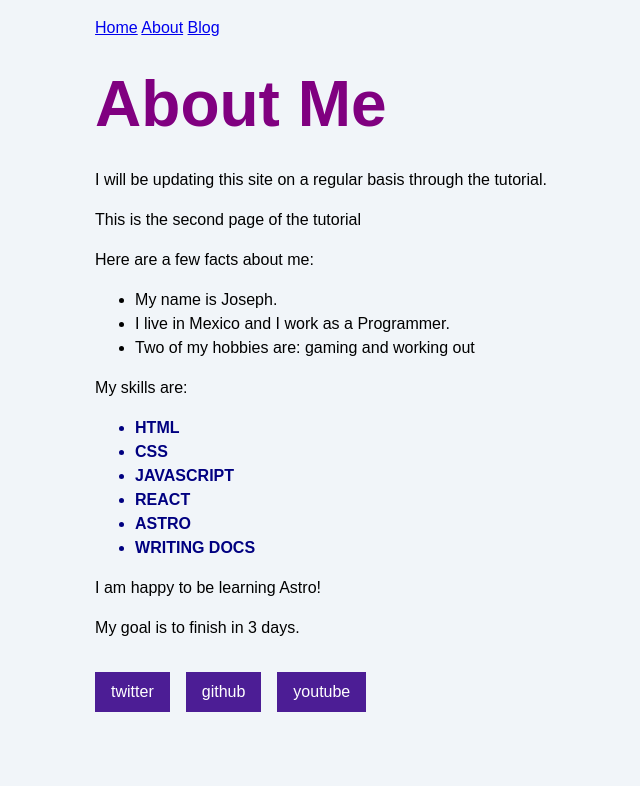
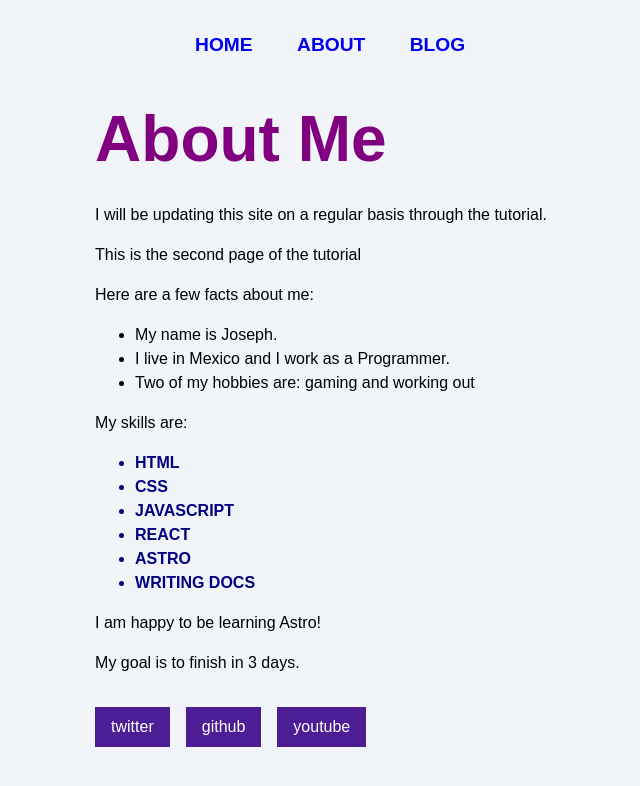
Before and after one commit to JosephHerreraDev/blog, an Astro site: page /about in a window 1280 px wide. Shown: the whole page, without its empty margins (205-845 px from the left). Built offline with nearby package versions, Linux system fonts and the light colour scheme; Astro itself is replaced by a stand-in of ours.

Commit message:
Added responsive design

```diff
--- /dev/null
+++ b/src/components/Header.astro
@@ -0,0 +1,8 @@
+---
+import Navigation from './Navigation.astro';
+---
+<header>
+  <nav>
+    <Navigation />
+  </nav>
+</header>
--- a/src/components/Navigation.astro
+++ b/src/components/Navigation.astro
@@ -1,5 +1,7 @@
 ---
 ---
-<a href="/">Home</a>
-<a href="/about/">About</a>
-<a href="/blog/">Blog</a>
+<div class="nav-links">
+    <a href="/">Home</a>
+    <a href="/about/">About</a>
+    <a href="/blog/">Blog</a>
+</div>
--- a/src/pages/about.astro
+++ b/src/pages/about.astro
@@ -1,5 +1,5 @@
 ---
-	import Navigation from '../components/Navigation.astro';
+	import Header from '../components/Header.astro';
 	import Footer from '../components/Footer.astro';
 	import '../styles/global.css';
 	const pageTitle = "About Me";
@@ -42,7 +42,7 @@
 		  </style>
 	</head>
 	<body>
-        <Navigation />
+        <Header />
 		<h1>{pageTitle}</h1>
         <p>I will be updating this site on a regular basis through the tutorial.</p>
         <p>This is the second page of the tutorial</p>
--- a/src/pages/blog.astro
+++ b/src/pages/blog.astro
@@ -1,5 +1,5 @@
 ---
-	import Navigation from '../components/Navigation.astro';
+	import Header from '../components/Header.astro';
 	import Footer from '../components/Footer.astro';
 	import '../styles/global.css';
 	const pageTitle = "My Astro Learning Blog";
@@ -14,7 +14,7 @@
 		<title>{pageTitle}</title>
 	</head>
 	<body>
-        <Navigation />
+        <Header />
 		<h1>{pageTitle}</h1>
         <p>This is where I will post about my journey learning Astro.</p>
 		<ul>
--- a/src/pages/index.astro
+++ b/src/pages/index.astro
@@ -1,5 +1,5 @@
 ---
-	import Navigation from '../components/Navigation.astro';
+	import Header from '../components/Header.astro';
 	import Footer from '../components/Footer.astro';
 	import '../styles/global.css';
 
@@ -15,7 +15,7 @@
 		<title>{pageTitle}</title>
 	</head>
 	<body>
-		<Navigation />
+		<Header />
 		<h1>{pageTitle}</h1>
 		<Footer/>
 	</body>
--- a/src/styles/global.css
+++ b/src/styles/global.css
@@ -19,3 +19,49 @@
     margin: 1rem 0;
     font-size: 2.5rem;
 }
+
+/* nav styles */
+
+.nav-links {
+    width: 100%;
+    top: 5rem;
+    left: 48px;
+    background-color: #ff9776;
+    display: none;
+    margin: 0;
+}
+
+.nav-links a {
+    display: block;
+    text-align: center;
+    padding: 10px 0;
+    text-decoration: none;
+    font-size: 1.2rem;
+    font-weight: bold;
+    text-transform: uppercase;
+}
+
+.nav-links a:hover,
+.nav-links a:focus {
+    background-color: #ff9776;
+}
+
+.expanded {
+    display: unset;
+}
+
+@media screen and (min-width: 636px) {
+    .nav-links {
+        margin-left: 5em;
+        display: block;
+        position: static;
+        width: auto;
+        background: none;
+    }
+
+    .nav-links a {
+        display: inline-block;
+        padding: 15px 20px;
+    }
+
+}
```
